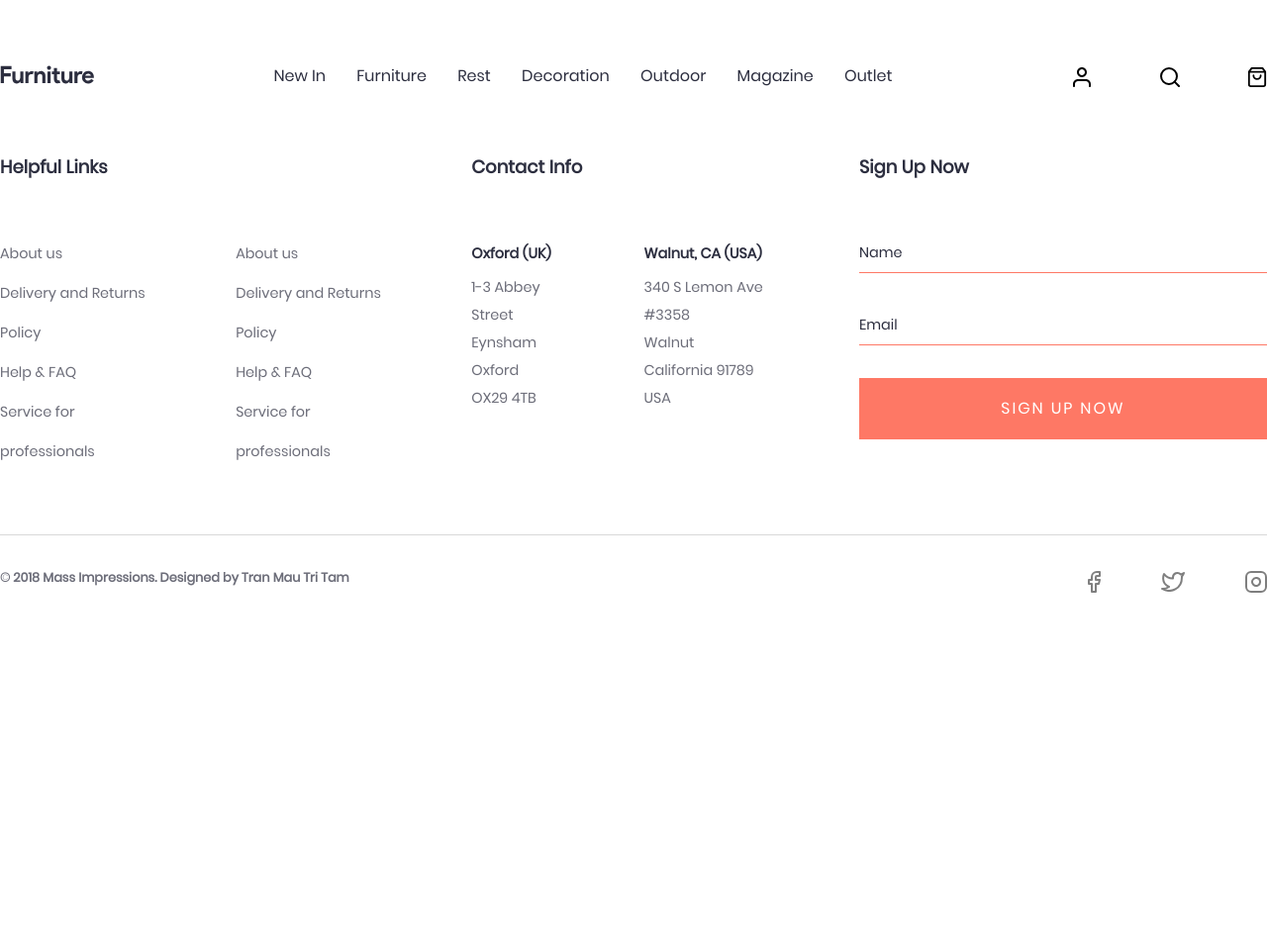
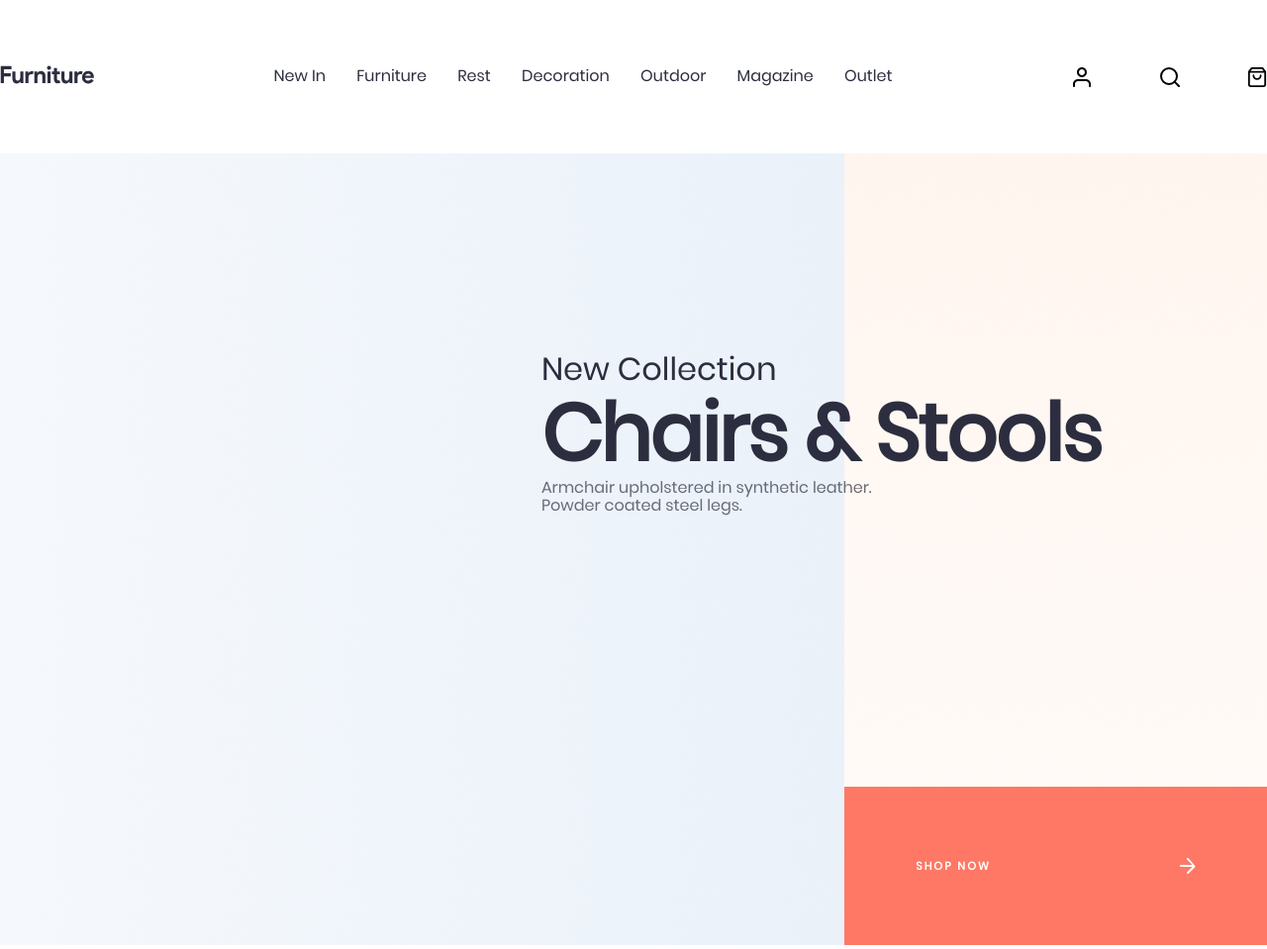
Before and after one commit to NekrasovaOlga/furniture, a website: page app/index.html in a window 1280 px wide. Shown: the top 959 px of the page at 99% size. Before the commit the page ends 800 px from the top, so only its background shows below. Drawn offline with Linux system fonts and the light colour scheme; files whose address does not match are found by name.

Commit message:
Добавлен блок hero

```diff
--- a/app/index.html
+++ b/app/index.html
@@ -4,7 +4,7 @@
     <meta charset="UTF-8">
     <meta name="viewport" content="width=device-width, initial-scale=1.0">
     <link rel="stylesheet" href="./css/style.min.css">
-    <title>Document</title>
+    <title>Furniture</title>
 </head>
 <body>
 
@@ -43,6 +43,23 @@
         <!-- /.header__profile -->
     </header>
     <!-- /.header -->
+
+    <!--Начало блока слайдер-->
+    <section class="hero-section">
+        <div class="hero contain">
+            <div class="hero__block-img hero__block"></div>
+            <div class="hero__block-txt">
+                <span class="hero__subtitle">New Collection</span>
+                <h1 class="hero__title">Chairs & Stools</h1>
+                <span class="hero__description">Armchair upholstered in synthetic leather. Powder coated steel legs.</span>
+            </div>
+            <div class="hero__block-btn hero__block">
+                <a class="hero__link" href="http://" >Shop Now </a>
+            </div>
+        </div>
+    </section>
+    <!-- /.hero-section -->
+     <!--Конец блока слайдер-->
 
     <footer class="footer-section contain">
       <div class="footer">
--- a/app/sass/_grid.sass
+++ b/app/sass/_grid.sass
@@ -18,3 +18,6 @@ a
 input, button
     border: none
     outline: none
+
+h1,h2,h3,h4
+    margin: 0
--- /dev/null
+++ b/app/sass/block/_hero.sass
@@ -0,0 +1,56 @@
+.hero
+    height: 100vh
+    display: flex
+    position: relative
+    margin-bottom: 200px
+    &__block
+        width: 100%
+        background-position: center
+        background-repeat: no-repeat
+        background-size: cover
+        &-img
+            display: flex
+            flex: 2
+            background: url('../img/block1.png')
+        &-btn
+            display: flex
+            flex: 1
+            background: url('../img/block2.png')
+            position: relative
+        &-txt
+            position: absolute
+            color: $gray
+            right: 168px
+            top: 25%
+            z-index: 5
+    &__subtitle
+        font-size: 2em
+    &__title
+        font-size: 5em
+        letter-spacing: -1.66px
+    &__description
+        width: 356px
+        display: inline-block
+        color: $graylight
+    &__link
+        position: absolute
+        bottom: 0
+        background: $red
+        color: #ffffff
+        width: 100%
+        display: flex
+        align-items: center
+        justify-content: flex-start
+        height: 160px
+        letter-spacing: 2px
+        text-transform: uppercase
+        font-size: 0.7em
+        font-weight: bold
+        padding: 72px
+        &::after
+            position: absolute
+            content: ''
+            background: url('../img/arrow.svg')
+            width: 16px
+            height: 16px
+            right: 72px
--- a/app/sass/style.sass
+++ b/app/sass/style.sass
@@ -4,4 +4,5 @@
 @import 'grid'
 @import 'block/elements'
 @import 'block/nav'
+@import 'block/hero'
 @import 'block/footer'
```
Also changed, not shown: app/css/style.min.css, app/img/arrow.svg (added), app/img/block1.png (added), app/img/block2.png (added).
